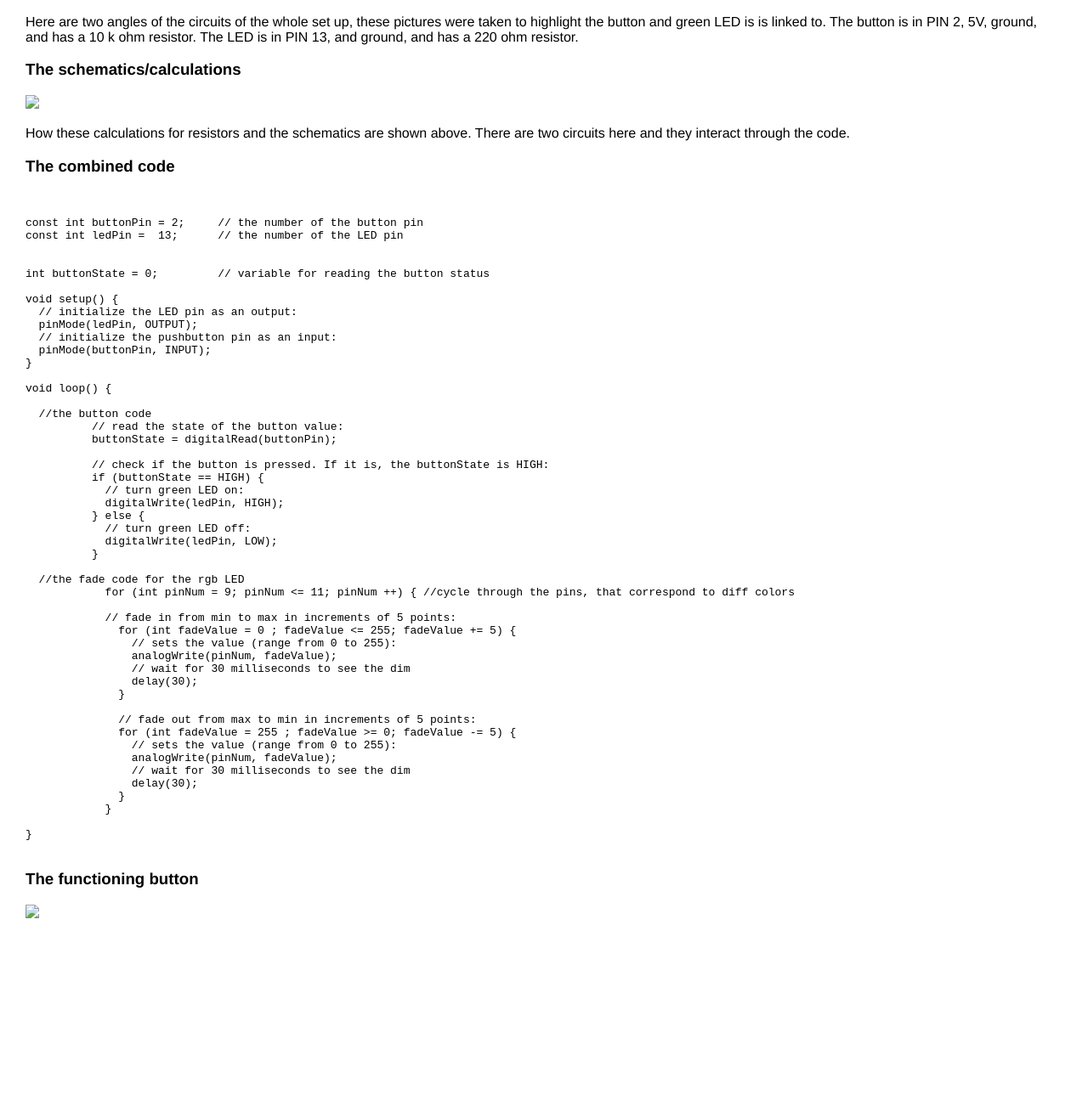
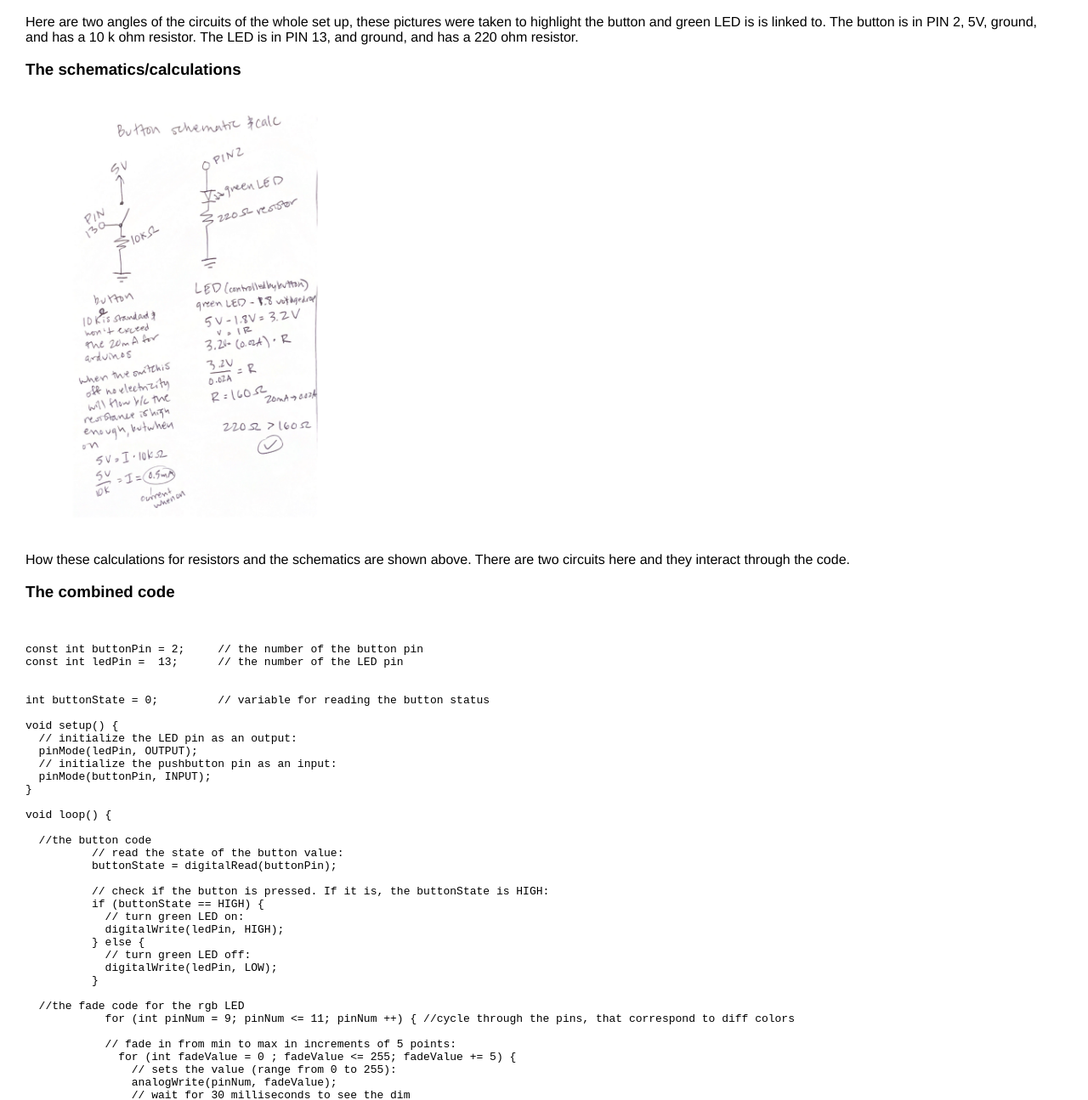
Before and after one commit to alissaae/HCDE439, a plain HTML site: page assignment2.html in a window 1280 px wide. Shown: the part 639-1934 px from the top of the page at 85% size. Before the commit the page ends 1770 px from the top, so only its background shows below. Drawn offline with Linux system fonts and the light colour scheme.

Commit message:
Update assignment2.html

```diff
--- a/assignment2.html
+++ b/assignment2.html
@@ -37,7 +37,7 @@
             The schematics/calculations
             </h3>
             <p>
-                <img src="button scheme.jpg" width=400></a>
+                <img src="button scheme.png" width=400></a>
             </p>
             <p>
                 How these calculations for resistors and the schematics are shown above. There are two circuits here and they interact through the code.
@@ -103,7 +103,7 @@ void loop() {
             The functioning button
             </h3>
             <p>
-                <img src="button gif.jpg" width=400></a>
+                <img src="button gif.gif" width=400></a>
             </p>
 
         </div>
```
